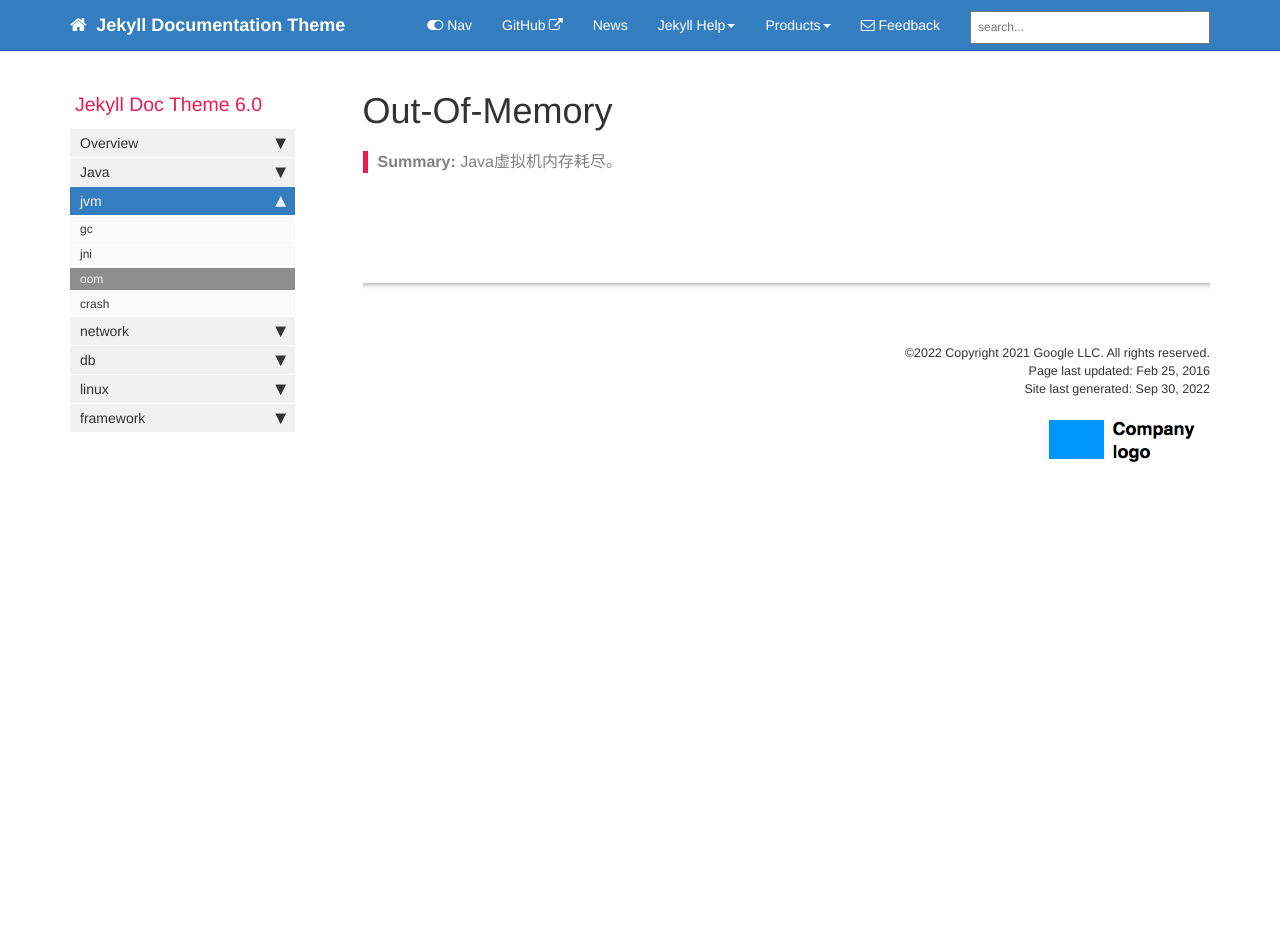
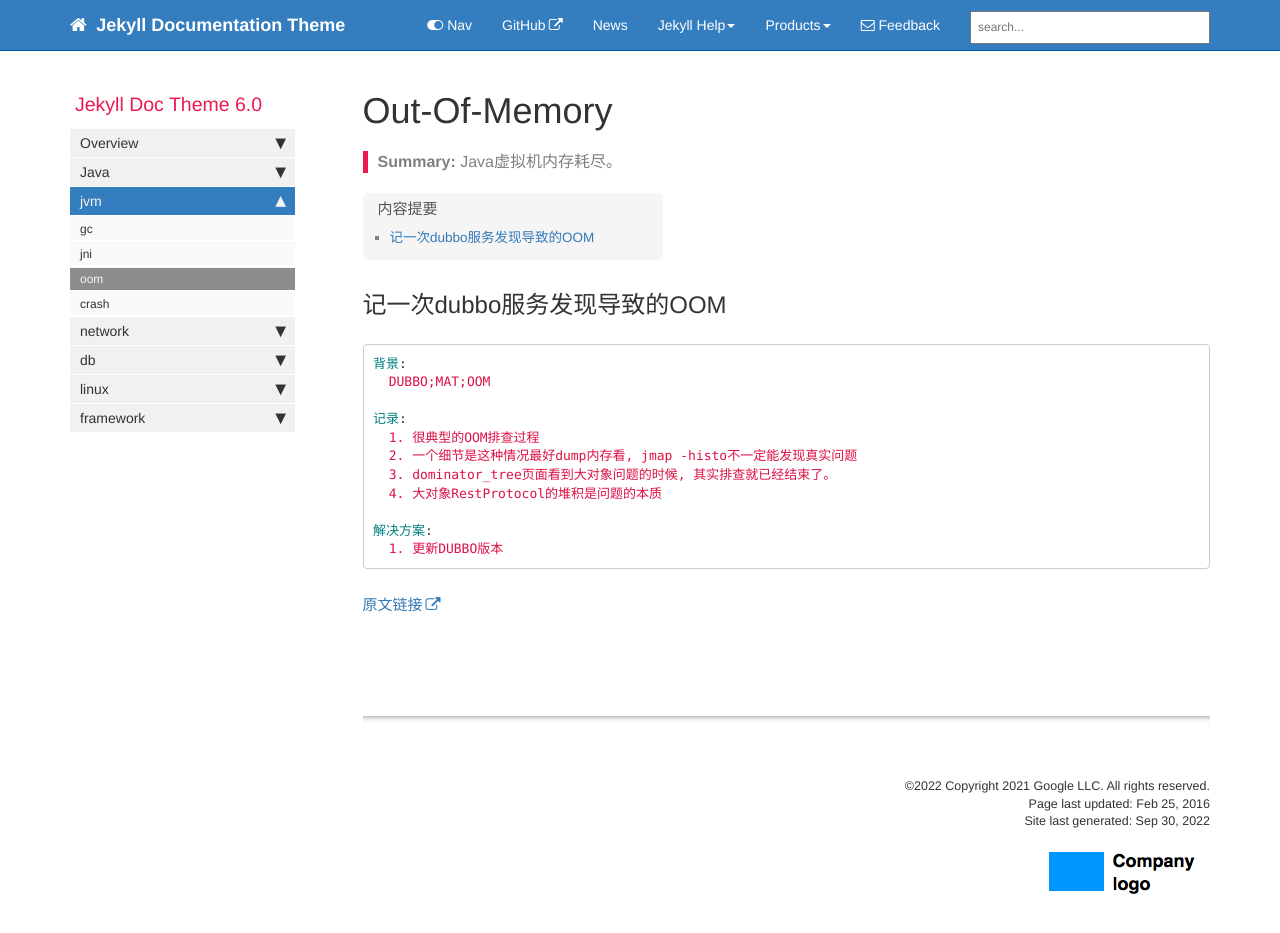
Before and after one commit to sustbeckham/reunion, a Jekyll site: the page built from pages/jvm/jvm_oom.md, in a window 1280 px wide and 970 px high. Shown: the top 933 px of the window. Built offline with Jekyll 4.4.1, drawn with Linux system fonts in a browser that asks for light colours; comment, search, counter and statistics services are not loaded.

Commit message:
update:记一次dubbo服务发现导致的OOM

````diff
--- a/pages/jvm/jvm_oom.md
+++ b/pages/jvm/jvm_oom.md
@@ -7,4 +7,21 @@ permalink: jvm_oom.html
 folder: jvm
 ---
 
+## 记一次dubbo服务发现导致的OOM
+
+```yaml
+背景:
+  DUBBO;MAT;OOM
+
+记录:
+  1. 很典型的OOM排查过程
+  2. 一个细节是这种情况最好dump内存看, jmap -histo不一定能发现真实问题
+  3. dominator_tree页面看到大对象问题的时候, 其实排查就已经结束了。
+  4. 大对象RestProtocol的堆积是问题的本质
+
+解决方案:
+  1. 更新DUBBO版本
+```
+[原文链接](https://tech.youzan.com/ji-ci-dubbofu-wu-fa-xian-dao-zhi-de-oom/)
+
 {% include links.html %}
````
